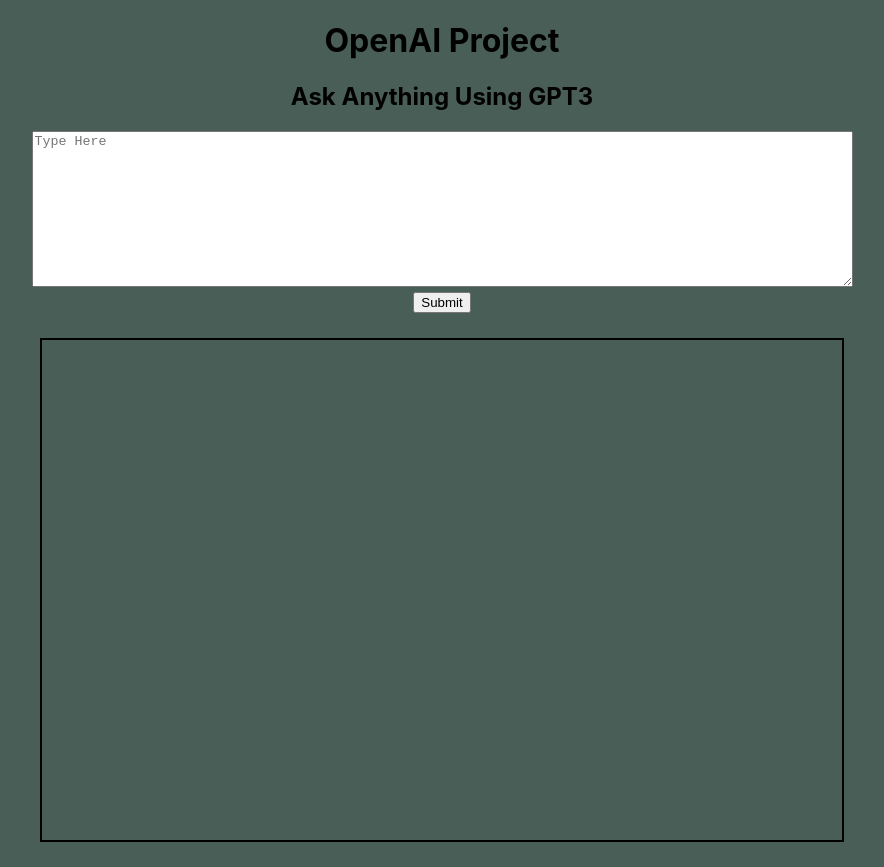
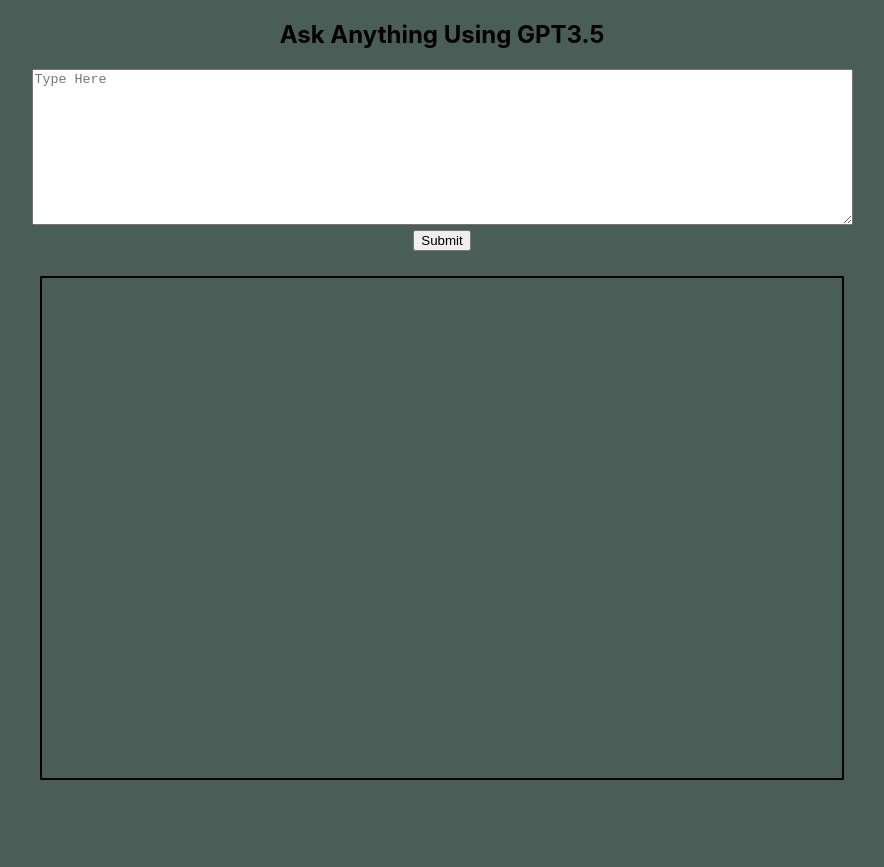
Before and after one commit to j-abellera/openai-project, a React (Create React App) app: page / in a window 1280 px wide. Shown: the whole page, without its empty margins (198-1082 px from the left). After the commit the page ends 805 px from the top, so only its background shows below. Built offline with nearby package versions, Linux system fonts and the light colour scheme.

Commit message:
"UI Changes"

```diff
--- a/src/Form.js
+++ b/src/Form.js
@@ -18,8 +18,8 @@ const Form = (props) => {
 
     return (
         <>
-            <h1>OpenAI Project</h1>
-            <h2>Ask Anything Using GPT3</h2>
+            {/* <h1>OpenAI Project</h1> */}
+            <h2>Ask Anything Using GPT3.5</h2>
             <form onSubmit={handleSubmit}>
                 {/* <label htmlFor='input'>Ask Anything Here</label><br/> */}
                 <textarea
```
